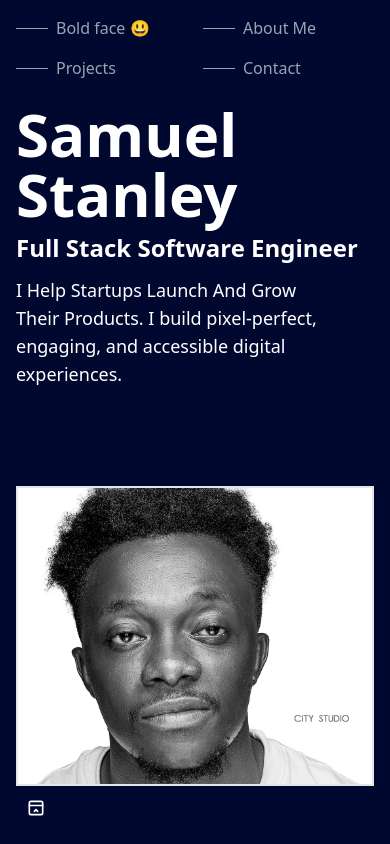
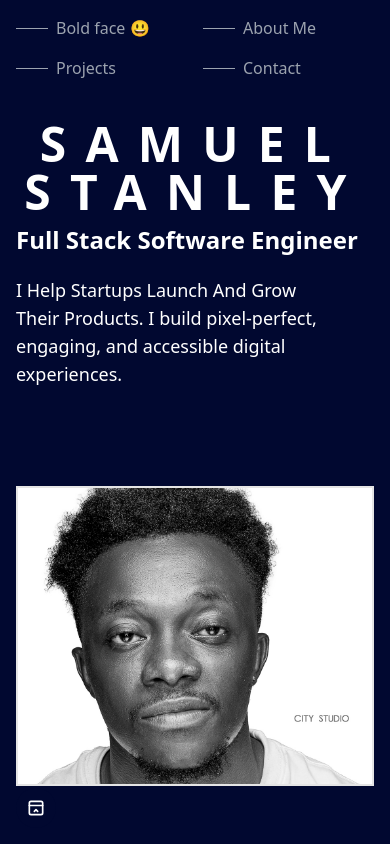
Before and after one commit to BigT001/Myportfolio, a Next.js app: page / in a window 390 px wide. Shown: the top 844 px of the page. Built offline with nearby package versions, Linux system fonts and the light colour scheme.

Commit message:
updated mobile responsiveness

```diff
--- a/app/page.tsx
+++ b/app/page.tsx
@@ -96,20 +96,30 @@ export default function HomePage() {
     <div className="bg-[#010830] text-white min-h-screen">
       <div className="lg:flex justify-between px-4 md:px-8 lg:px-28 overflow-y-auto">
         <div className="lg:fixed py-6 lg:py-10 w-full lg:w-auto">
-          <div className="mt-20 flex flex-col items-start">
-            <h1 className="text-6xl md:text-4xl lg:text-6xl font-bold">
+          <div className="hidden md:block lg:mt-10 mt-20 flex-col items-start">
+            <h1 className="text-4xl font-bold text-left md:text-4xl lg:text-6xl">
               Samuel Stanley
+            </h1>
+            <p className="font-semibold md:text-xl text-2xl mt-2">
+              Full Stack Software Engineer
+            </p>
+          </div>
+
+          <div className="md:hidden mt-24 mb-5">
+            <h1 className="font-bold text-center">
+              <span className="block text-5xl tracking-[0.4em]">SAMUEL</span>
+              <span className="block text-5xl tracking-[0.4em]">STANLEY</span>
             </h1>
 
             <p className="font-semibold md:text-xl text-2xl mt-2">
               Full Stack Software Engineer
             </p>
+          </div>
 
-            <p className="mt-3 md:mt-5  md:text-base text-lg max-w-xs md:max-w-sm lg:max-w-md">
-              I Help Startups Launch And Grow Their Products. I build
-              pixel-perfect, engaging, and accessible digital experiences.
-            </p>
-          </div>
+          <p className="mt-3 md:mt-5 md:text-base text-lg max-w-xs md:max-w-sm lg:max-w-md">
+            I Help Startups Launch And Grow Their Products. I build
+            pixel-perfect, engaging, and accessible digital experiences.
+          </p>
 
           {/* For Mobile */}
           <header className="lg:hidden fixed top-0 left-0 right-0 bg-[#010830] z-50 p-4">
```
